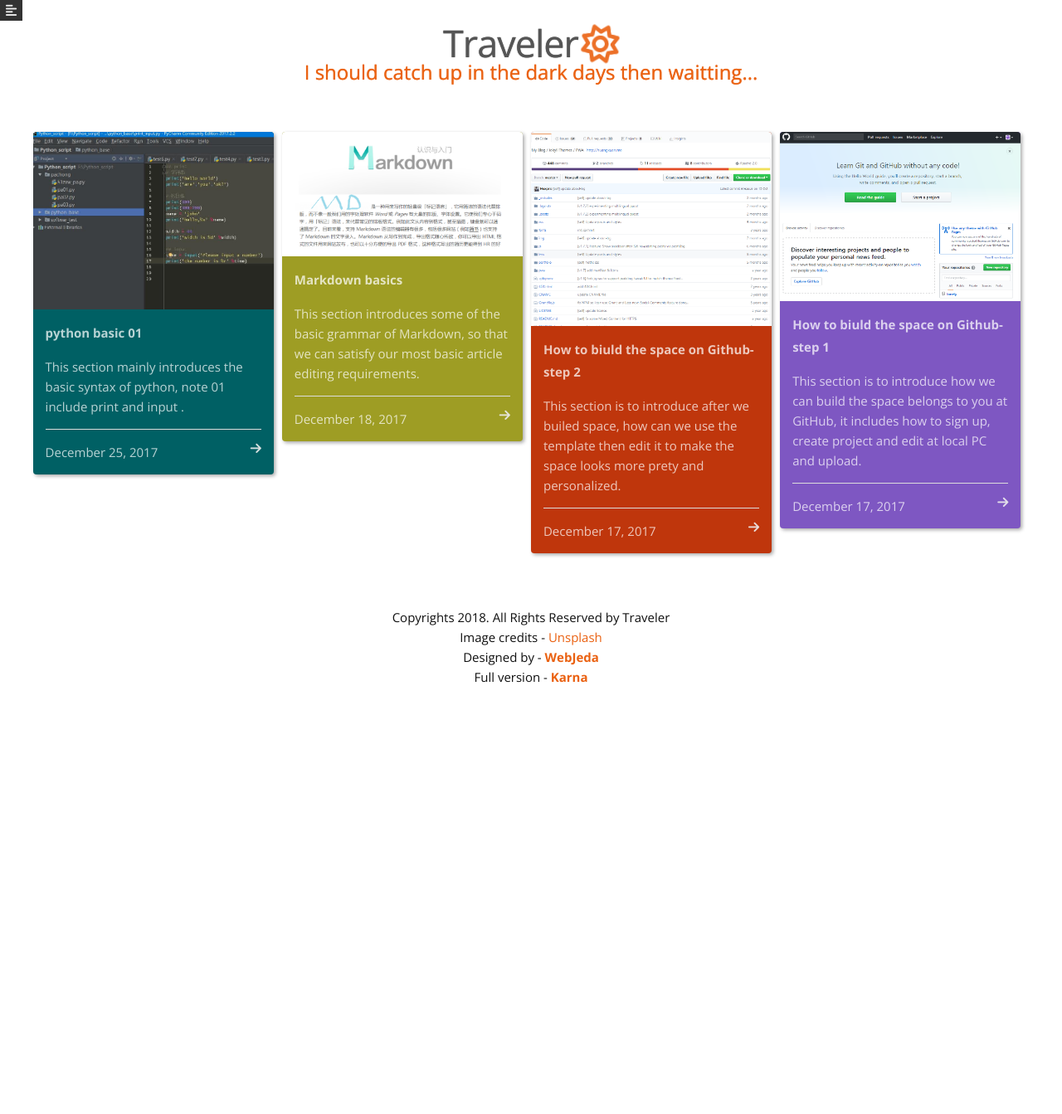
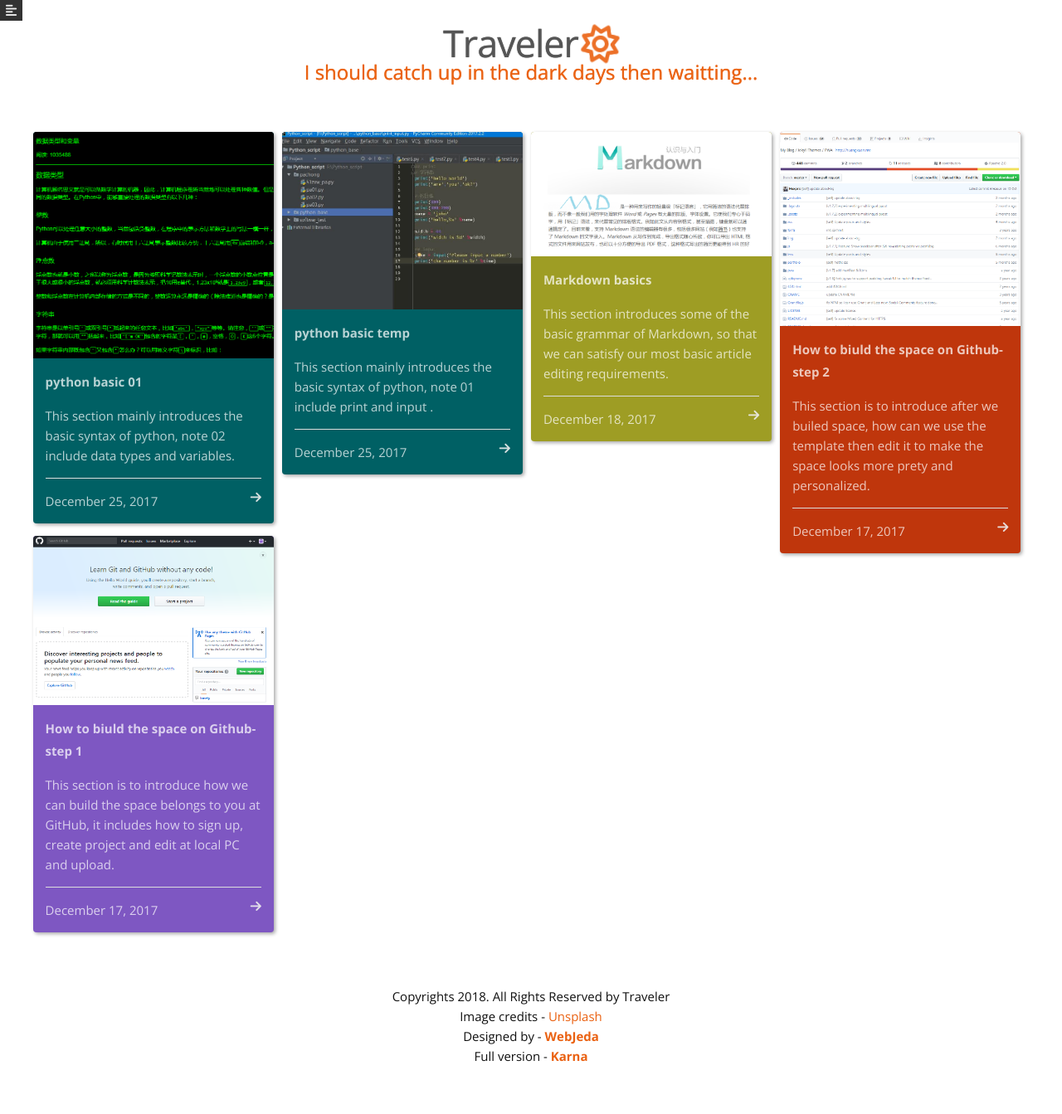
Before and after one commit to johnzhangchina/lonely, a Jekyll site: the page built from index.html, in a window 1280 px wide. Shown: the whole page at 83% size. Built offline with Jekyll 4.4.1, drawn with Linux system fonts in a browser that asks for light colours; nearby versions of some CDN libraries; before the commit the page ends 900 px from its top, so only the background shows below that; some of the changed lines change nothing that is shown.

Commit message:
add articl

```diff
--- a/_posts/2017-12-25-python-note-01.markdown
+++ b/_posts/2017-12-25-python-note-01.markdown
@@ -1,6 +1,6 @@
 ---
 layout: post
-title:  "python basic 01"
+title:  "python basic temp"
 description: This section mainly introduces the basic syntax of python, note 01 include print and input .
 date:  2017-12-25 23:00:00 +0800
 categories: jekyll update
--- /dev/null
+++ b/_posts/2017-12-25-python-note-02.markdown
@@ -0,0 +1,58 @@
+---
+layout: post
+title:  "python basic 01"
+description: This section mainly introduces the basic syntax of python, note 02 include data types and variables.
+date:  2017-12-25 23:00:00 +0800
+categories: jekyll update
+img: note02-home.png
+categories: [one, two]
+color: '006064'
+author: John
+---
+
+计算机顾名思义就是可以做数学计算的机器，因此，计算机程序理所当然地可以处理各种数值。但是，计算机能处理的远不止数值，还可以处理文本、图形、音频、视频、网页等各种各样的数据，不同的数据，需要定义不同的数据类型。在Python中，能够直接处理的数据类型有以下几种
+
+整数:
+----
+
+Python可以处理任意大小的整数，当然包括负整数，在程序中的表示方法和数学上的写法一模一样，例如：1，100，-8080，0，等等。
+计算机由于使用二进制，所以，有时候用十六进制表示整数比较方便，十六进制用0x前缀和0-9，a-f表示，例如：0xff00，0xa5b4c3d2，等等
+
+浮点数：
+----
+
+浮点数也就是小数，之所以称为浮点数，是因为按照科学记数法表示时，一个浮点数的小数点位置是可变的，比如，1.23x109和12.3x108是完全相等的。浮点数可以用数学写法，如1.23，3.14，-9.01，等等。但是对于很大或很小的浮点数，就必须用科学计数法表示，把10用e替代，1.23x109就是1.23e9，或者12.3e8，0.000012可以写成1.2e-5，等等。
+整数和浮点数在计算机内部存储的方式是不同的，整数运算永远是精确的（除法难道也是精确的？是的！），而浮点数运算则可能会有四舍五入的误差
+
+字符串：
+----
+字符串是以单引号'或双引号"括起来的任意文本，比如'abc'，"xyz"等等。请注意，''或""本身只是一种表示方式，不是字符串的一部分，因此，字符串'abc'只有a，b，c这3个字符。如果'本身也是一个字符，那就可以用""括起来，比如"I'm OK"包含的字符是I，'，m，空格，O，K这6个字符。
+
+布尔值:
+----
+
+布尔值和布尔代数的表示完全一致，一个布尔值只有True、False两种值，要么是True，要么是False，在Python中，可以直接用True、False表示布尔值（请注意大小写），也可以通过布尔运算计算出来
+
+空值:
+----
+
+空值是Python里一个特殊的值，用None表示。None不能理解为0，因为0是有意义的，而None是一个特殊的空值。
+此外，Python还提供了列表、字典等多种数据类型，还允许创建自定义数据类型，我们后面会继续讲到。
+
+变量:
+----
+
+变量的概念基本上和初中代数的方程变量是一致的，只是在计算机程序中，变量不仅可以是数字，还可以是任意数据类型。
+
+小结：
+----
+
+Python支持多种数据类型，在计算机内部，可以把任何数据都看成一个“对象”，而变量就是在程序中用来指向这些数据对象的，对变量赋值就是把数据和变量给关联起来。
+对变量赋值x = y是把变量x指向真正的对象，该对象是变量y所指向的。随后对变量y的赋值不影响变量x的指向。
+注意：Python的整数没有大小限制，而某些语言的整数根据其存储长度是有大小限制的，例如Java对32位整数的范围限制在-2147483648-2147483647。
+Python的浮点数也没有大小限制，但是超出一定范围就直接表示为inf（无限大）。
+
+
+[jekyll-docs]: http://jekyllrb.com/docs/home
+[jekyll-gh]:   https://github.com/jekyll/jekyll
+[jekyll-talk]: https://talk.jekyllrb.com/
```
Also changed, not shown: images/note02-home.png (added).
